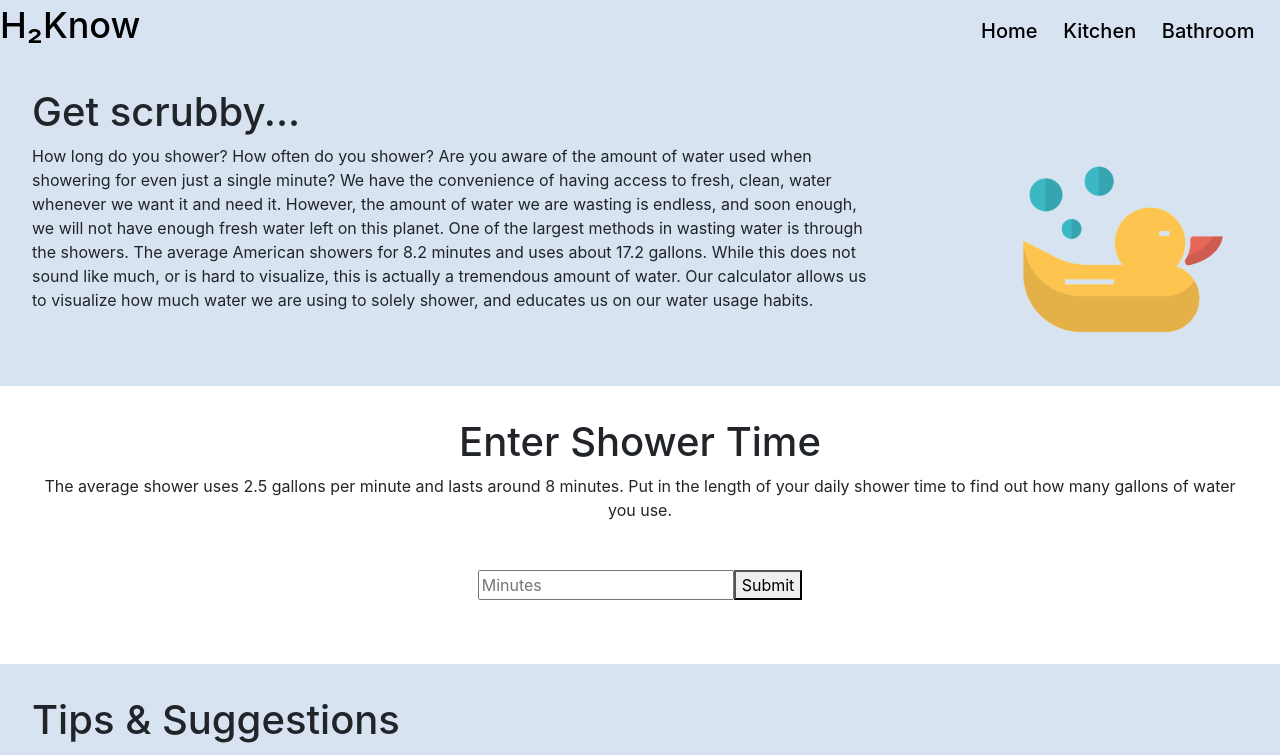
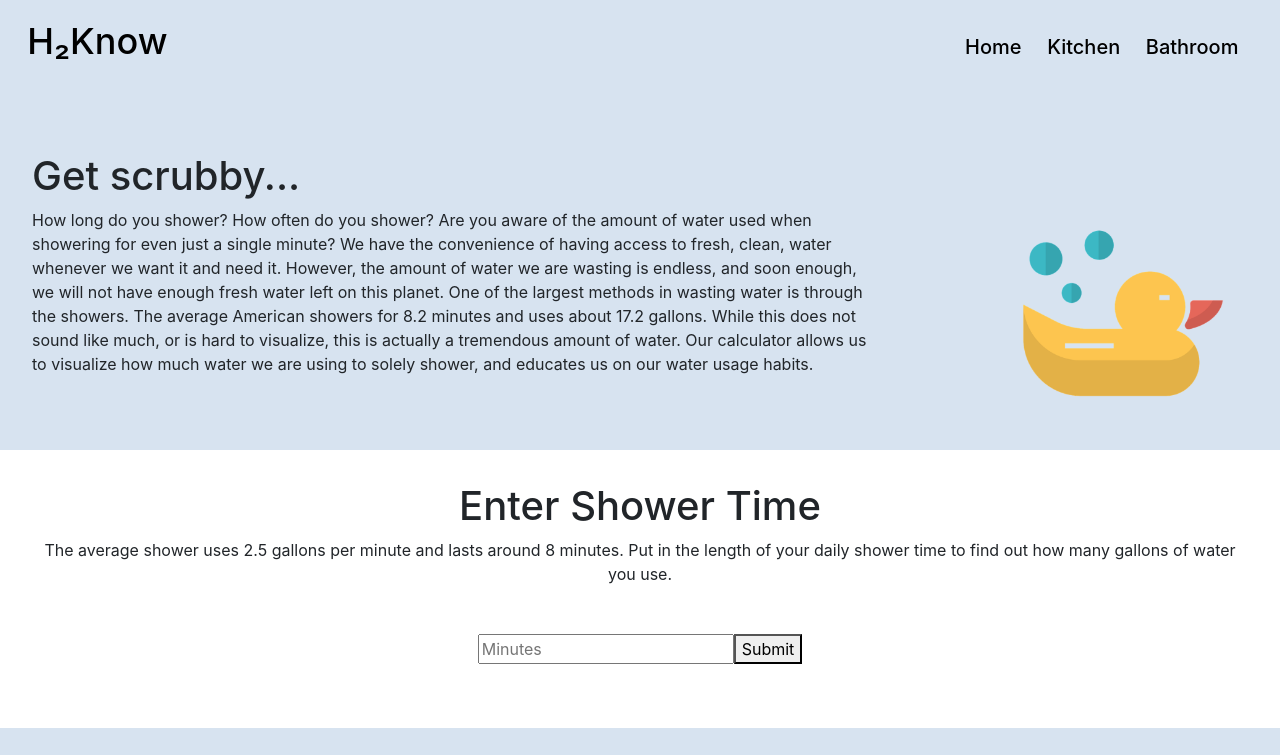
Before and after one commit to UW-INFO442-AU21/group7-smartwater, a React (Create React App) app: page /calculator in a window 1280 px wide. Shown: the top 755 px of the page. Built offline with nearby package versions, Linux system fonts and the light colour scheme.

Commit message:
fixed navbar

```diff
--- a/src/Components/NavBar.js
+++ b/src/Components/NavBar.js
@@ -11,7 +11,6 @@ function NavBar(props) {
     }
     return (
         <nav id="navbar">
-
             <div id="title" style={{display : 'inline'}}>
                 <h1>
                     <NavLink className="link" exact to="/" activeClassName="activeLink">H₂Know</NavLink>
--- a/src/index.css
+++ b/src/index.css
@@ -210,3 +210,13 @@ code {
 .dishwash {
   padding-top: 3rem;
 }
+
+#links {
+  padding: 1rem;
+  padding-bottom: 3rem;
+}
+
+#title {
+  padding-left: 1.7rem;
+  padding-top: 1rem;
+}
```
